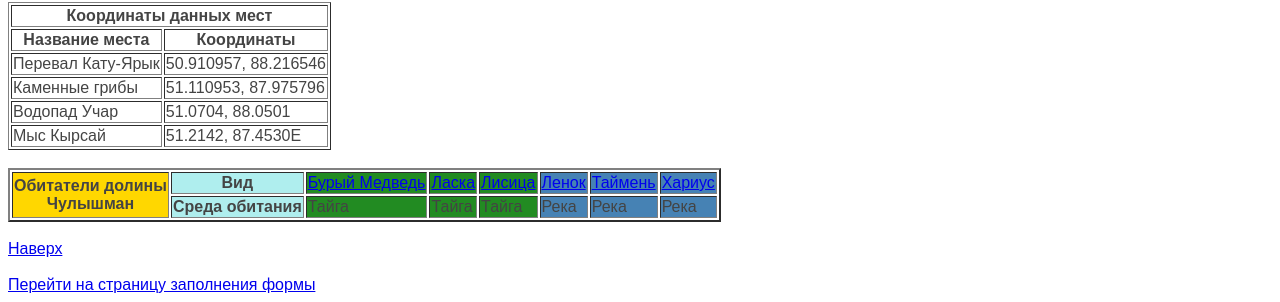
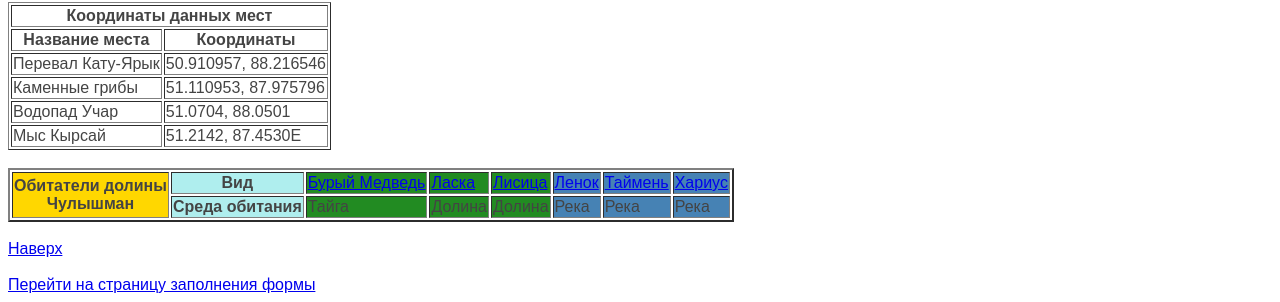
Before and after one commit to vladislavkormachev/HomeWorkHTML, a plain HTML site: page src/AltaiMountainsNature.html in a window 1280 px wide. Shown: the part 3261-3563 px from the top of the page. Drawn offline with Linux system fonts and the light colour scheme.

Commit message:
ThethirdVersion!

```diff
--- a/src/AltaiMountainsNature.html
+++ b/src/AltaiMountainsNature.html
@@ -97,8 +97,8 @@
         <tr>
             <th bgcolor="#AFEEEE">Среда обитания</th>
             <td bgcolor="#228B22">Тайга</td>
-            <td bgcolor="#228B22">Тайга</td>
-            <td bgcolor="#228B22">Тайга</td>
+            <td bgcolor="#228B22">Долина</td>
+            <td bgcolor="#228B22">Долина</td>
             <td bgcolor="#4682B4">Река</td>
             <td bgcolor="#4682B4">Река</td>
             <td bgcolor="#4682B4">Река</td>
```
